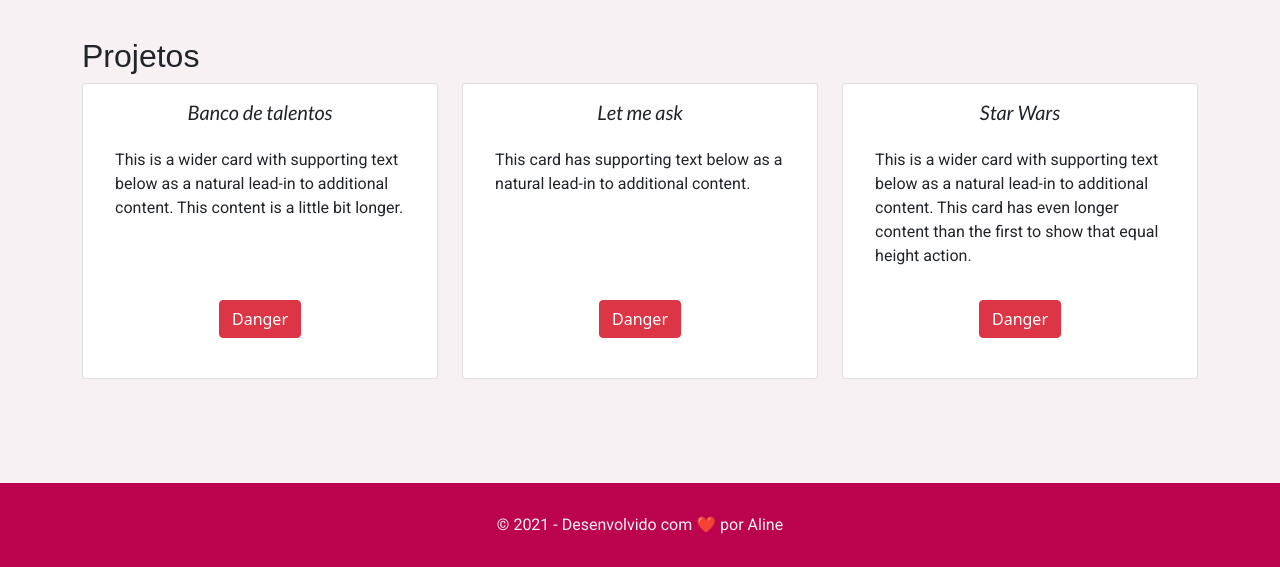
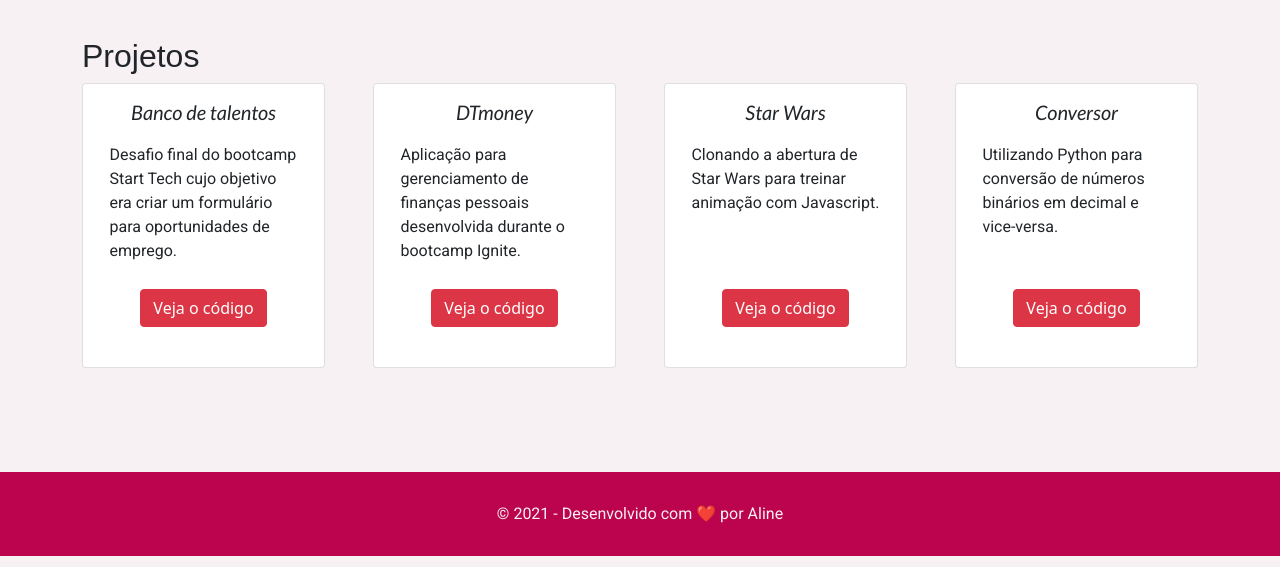
Before and after one commit to lineavelino/workshop-bootstrap, a plain HTML site: page index.html in a window 1280 px wide. Shown: the part 1204-1771 px from the top of the page. Drawn offline with nearby package versions, Linux system fonts and the light colour scheme; a web font is replaced by a local one.

Commit message:
Edição dados seção Projetos

```diff
--- a/index.html
+++ b/index.html
@@ -123,29 +123,29 @@
                 <div class="card h-100">
                     <img src="https://cdn.jsdelivr.net/gh/devicons/devicon/icons/html5/html5-original.svg"
                         class="card-img-top" alt="..." />
-                        <h5 class="card-title">HTML</h5>
+                    <h5 class="card-title">HTML</h5>
                 </div>
             </div>
             <div class="col">
                 <div class="card h-100">
                     <img src="https://cdn.jsdelivr.net/gh/devicons/devicon/icons/css3/css3-original.svg"
                         class="card-img-top" alt="..." />
-                        <h5 class="card-title">CSS</h5>
+                    <h5 class="card-title">CSS</h5>
                 </div>
             </div>
             <div class="col">
                 <div class="card h-100">
                     <img src="https://cdn.jsdelivr.net/gh/devicons/devicon/icons/javascript/javascript-original.svg"
                         class="card-img-top" alt="..." />
-                        <h5 class="card-title">Javascript</h5>
+                    <h5 class="card-title">Javascript</h5>
                 </div>
             </div>
             <div class="col">
                 <div class="card h-100">
                     <img src="https://cdn.jsdelivr.net/gh/devicons/devicon/icons/react/react-original.svg"
                         class="card-img-top" alt="..." />
-                        <h5 class="card-title">React</h5>
-                    </div>
+                    <h5 class="card-title">React</h5>
+                </div>
             </div>
             <div class="col">
                 <div class="card h-100">
@@ -157,36 +157,48 @@
         </div>
 
         <h2>Projetos</h2>
-        <div class="row row-cols-1 row-cols-md-3 g-4">
+        <div class="row row-cols-1 row-cols-md-4 g-5">
             <div class="col">
                 <div class="card h-100">
                     <div class="card-body">
                         <h5 class="card-title">Banco de talentos</h5>
-                        <p class="card-text">This is a wider card with supporting text below as a natural lead-in to
-                            additional content. This content is a little bit longer.</p>
+                        <p class="card-text">Desafio final do bootcamp Start Tech cujo objetivo era criar um formulário
+                            para oportunidades de emprego.</p>
                     </div>
-                    <button type="button" class="btn btn-danger">Danger</button>
+                    <a class="btn btn-danger" href="https://github.com/lineavelino/jobsnet/tree/master" target="_blank"
+                        role="button">Veja o código</a>
                 </div>
             </div>
             <div class="col">
                 <div class="card h-100">
                     <div class="card-body">
-                        <h5 class="card-title">Let me ask</h5>
-                        <p class="card-text">This card has supporting text below as a natural lead-in to additional
-                            content.</p>
+                        <h5 class="card-title">DTmoney</h5>
+                        <p class="card-text">Aplicação para gerenciamento de finanças pessoais desenvolvida durante o
+                            bootcamp Ignite.</p>
                     </div>
-                    <button type="button" class="btn btn-danger">Danger</button>
+                    <a class="btn btn-danger" href="https://github.com/lineavelino/ignite-dtmoney/tree/master"
+                        target="_blank" role="button">Veja o código</a>
                 </div>
             </div>
             <div class="col">
                 <div class="card h-100">
                     <div class="card-body">
                         <h5 class="card-title">Star Wars</h5>
-                        <p class="card-text">This is a wider card with supporting text below as a natural lead-in to
-                            additional content. This card has even longer content than the first to show that equal
-                            height action.</p>
+                        <p class="card-text">Clonando a abertura de Star Wars para treinar animação com Javascript.</p>
                     </div>
-                    <button type="button" class="btn btn-danger">Danger</button>
+                    <a class="btn btn-danger" href="https://github.com/lineavelino/StarWarsIntro" target="_blank"
+                        role="button">Veja o código</a>
+                </div>
+            </div>
+            <div class="col">
+                <div class="card h-100">
+                    <div class="card-body">
+                        <h5 class="card-title">Conversor</h5>
+                        <p class="card-text">Utilizando Python para conversão de números binários em decimal e
+                            vice-versa.</p>
+                    </div>
+                    <a class="btn btn-danger" href="https://github.com/lineavelino/conversor-binario" target="_blank"
+                        role="button">Veja o código</a>
                 </div>
             </div>
         </div>
```
